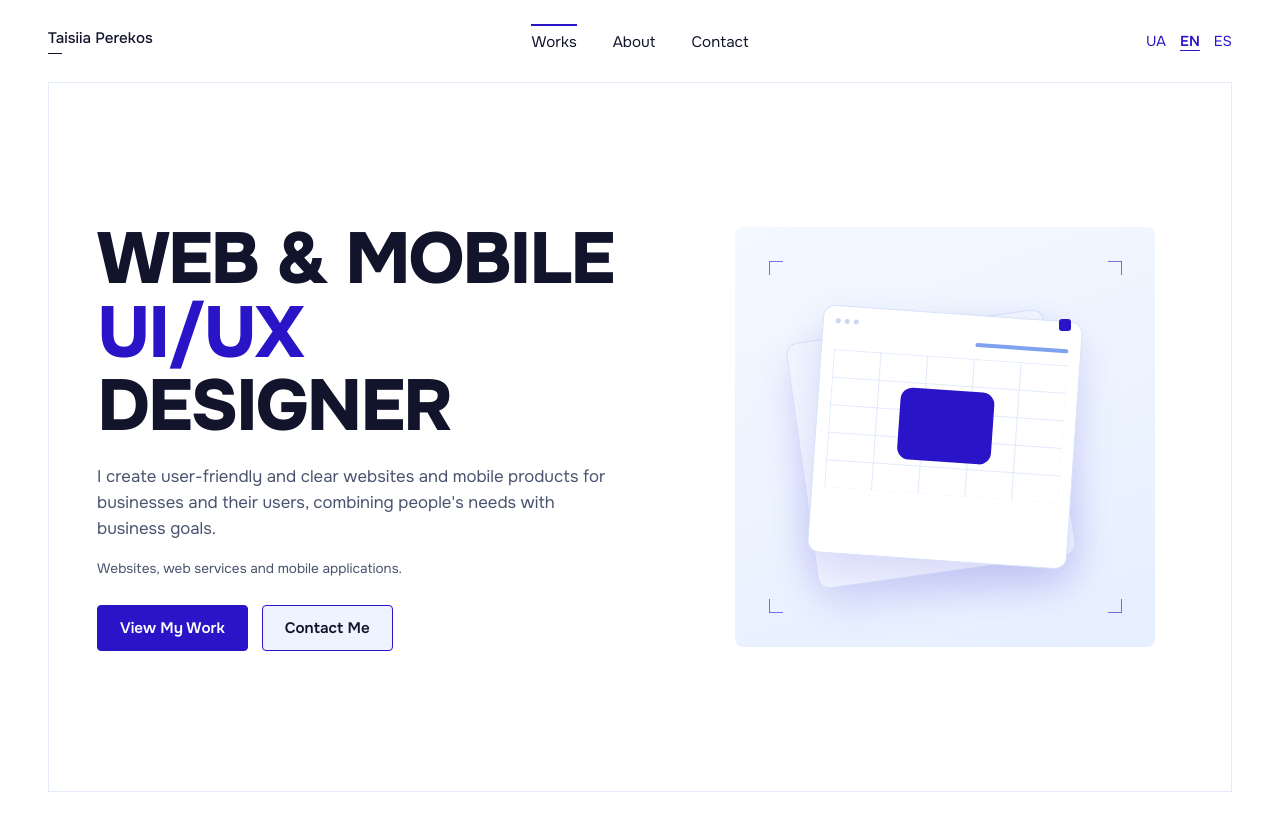
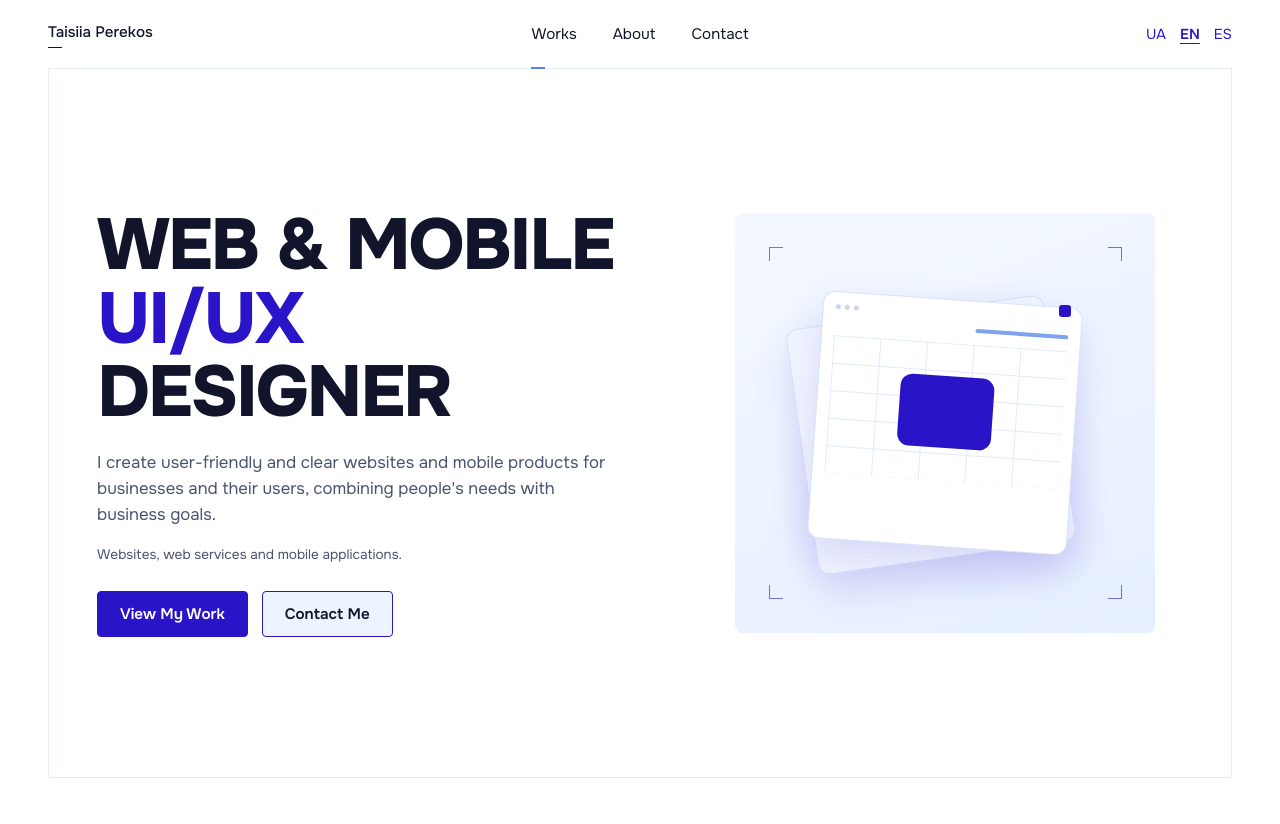
Before and after one commit to perekos98-dev/taisiia-perekos-portfolio, a plain HTML site: page index.html in a window 1280 px wide. Drawn offline with Linux system fonts and the light colour scheme.

Commit message:
Restyle active nav marker: short, lighter blue, under Works on the frame line
Co-Authored-By: Claude Sonnet 5.5 <noreply@anthropic.com>

```diff
--- a/styles.css
+++ b/styles.css
@@ -2,6 +2,7 @@
   --ink: #12142b;
   --muted: #4a5470;
   --accent: #2a14c8;
+  --accent-light: #5b7cf2;
   --line: #e3ebf8;
   --wash: #eef4ff;
   --paper: #ffffff;
@@ -31,13 +32,17 @@ a:focus-visible { outline: 2px solid var(--accent); outline-offset: 3px; }
   grid-template-columns: 1fr auto 1fr;
   align-items: center;
   gap: 16px;
-  padding: 24px clamp(16px, 4vw, 48px);
+  padding: 0 clamp(16px, 4vw, 48px);
 }
-.brand { font-weight: 500; font-size: 0.95rem; justify-self: start; position: relative; padding-bottom: 6px; }
-.brand::after { content: ""; position: absolute; left: 0; bottom: 0; width: 14px; height: 1px; background: var(--ink); }
-.nav { display: flex; gap: clamp(16px, 3vw, 36px); font-size: 0.95rem; }
-.nav a { padding: 6px 0; border-top: 2px solid transparent; }
-.nav a[aria-current="page"] { border-top-color: var(--accent); }
+.brand { font-weight: 500; font-size: 0.95rem; justify-self: start; position: relative; padding: 22px 0 26px; }
+.brand::after { content: ""; position: absolute; left: 0; bottom: 20px; width: 14px; height: 1px; background: var(--ink); }
+.nav { align-self: stretch; display: flex; gap: clamp(16px, 3vw, 36px); font-size: 0.95rem; }
+.nav a { position: relative; display: block; padding: 24px 0; }
+/* short light-blue marker sitting on the frame's top border */
+.nav a[aria-current="page"]::after {
+  content: ""; position: absolute; left: 0; bottom: -1px; width: 14px; height: 2px;
+  background: var(--accent-light);
+}
 .lang { justify-self: end; display: flex; gap: 14px; font-size: 0.9rem; color: var(--accent); }
 .lang a[aria-current="true"] { font-weight: 600; text-decoration: underline; text-underline-offset: 4px; }
 
```
